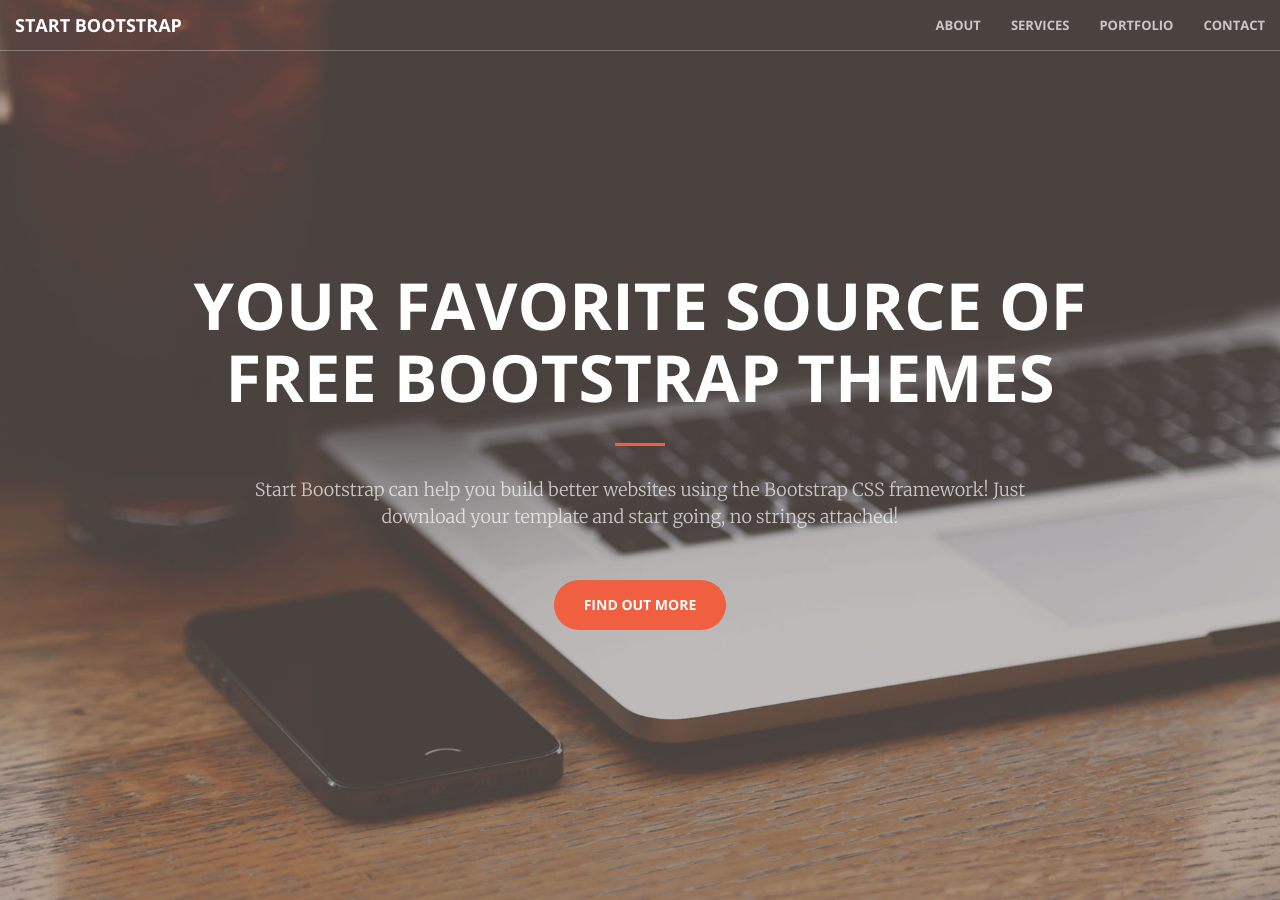
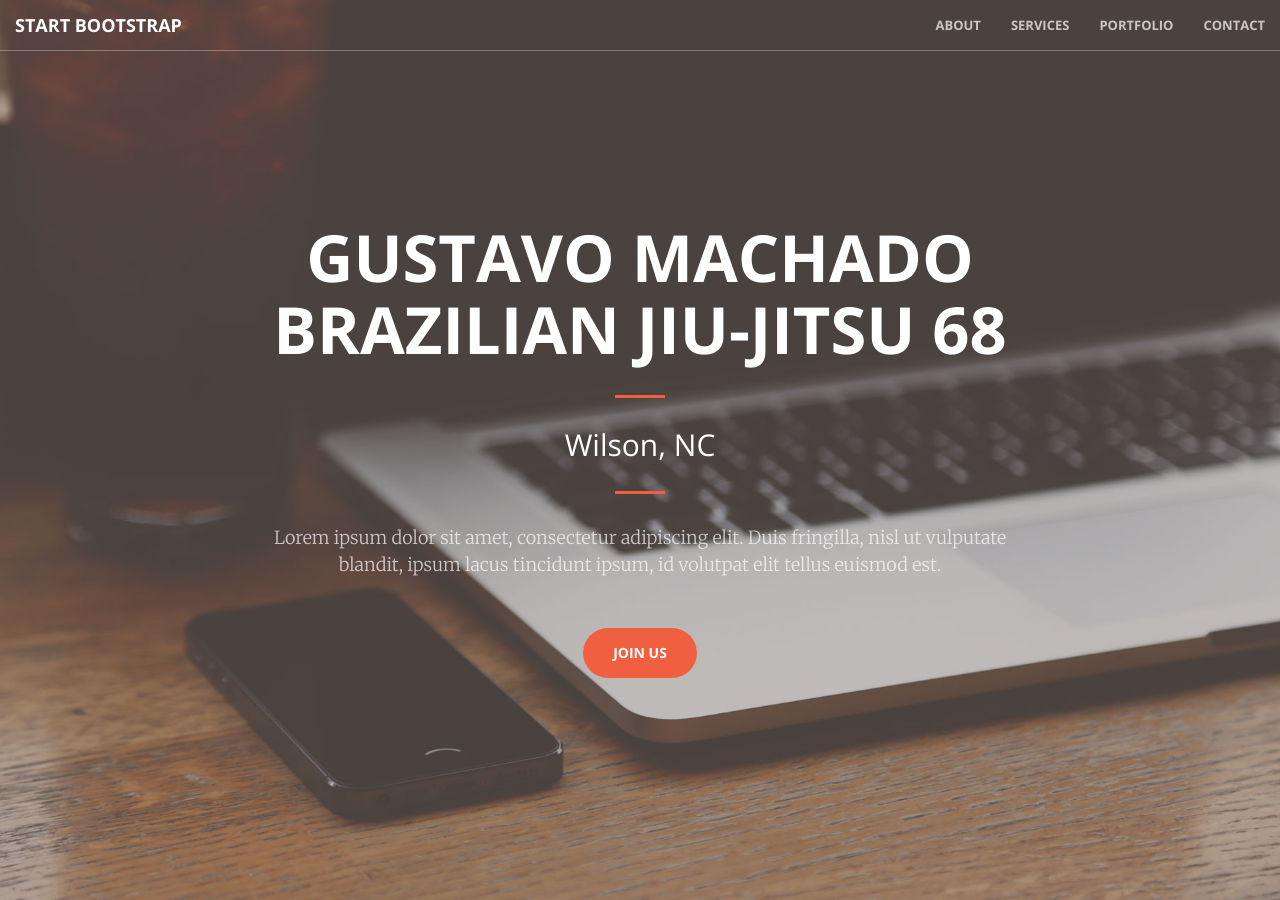
Before and after one commit to gmbjjwnc68/gmbjjwnc68.github.io, a Jekyll site: the page built from index.html, in a window 1280 px wide and 900 px high. Built offline with Jekyll 4.4.1, drawn with Linux system fonts in a browser that asks for light colours.

Commit message:
New header.html text

```diff
--- a/_includes/header.html
+++ b/_includes/header.html
@@ -1,10 +1,12 @@
 <header>
     <div class="header-content">
         <div class="header-content-inner">
-            <h1>Your Favorite Source of Free Bootstrap Themes</h1>
+            <h1>Gustavo Machado Brazilian Jiu-Jitsu 68</h1>
             <hr>
-            <p>Start Bootstrap can help you build better websites using the Bootstrap CSS framework! Just download your template and start going, no strings attached!</p>
-            <a href="#about" class="btn btn-primary btn-xl page-scroll">Find Out More</a>
+            <h2>Wilson, NC</h2>
+            <hr>
+            <p>Lorem ipsum dolor sit amet, consectetur adipiscing elit. Duis fringilla, nisl ut vulputate blandit, ipsum lacus tincidunt ipsum, id volutpat elit tellus euismod est.</p>
+            <a href="#about" class="btn btn-primary btn-xl page-scroll">Join Us</a>
         </div>
     </div>
 </header>
```
